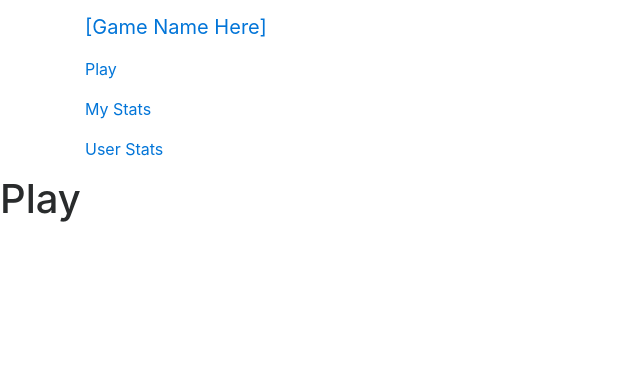
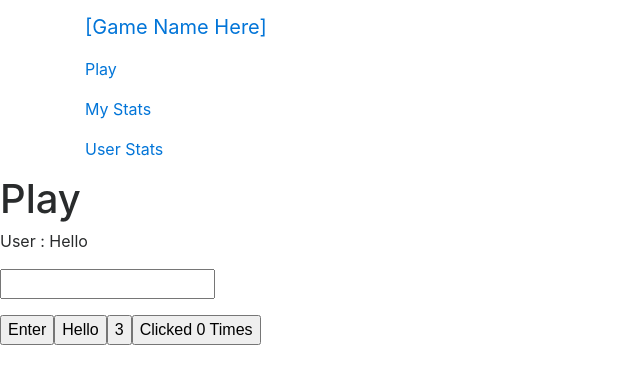
Before and after one commit to Clevis-254/game, a React (Vite) app: page / in a window 1280 px wide. Shown: the top 384 px of the page, without its empty margins (0-640 px from the left). Built offline with nearby package versions, Linux system fonts and the light colour scheme; the HTML template or start-up script is replaced by a standard one.

Commit message:
added console.jsx, test buttons and field

```diff
--- a/src/Banner.jsx
+++ b/src/Banner.jsx
@@ -1,4 +1,4 @@
-import React from 'react';
+// import React from 'react';
 
 export function Banner(){
     return(
--- /dev/null
+++ b/src/Console.jsx
@@ -0,0 +1,38 @@
+// import React from 'react'
+import { useState } from 'react'
+
+export function Console() {
+
+    const [consoleText, setConsoleText] = useState("Hello")
+
+    function enter_clicked() {
+        console.log("TEST")
+    }
+
+    console.log("test2")
+
+    function handleClick() {
+        setCountButton(countButton + 1)
+    }
+
+    const [countButton, setCountButton] = useState(0)
+
+    return (
+        <>
+
+            <p>User : {consoleText}</p>
+            <form>
+                <input type="text" name="console_input"/>
+
+            </form>
+            <button onClick={enter_clicked} type="button" id="enter_button">Enter</button>
+            <button onClick={() => setConsoleText((consoleText) => "ERM")} type="button">{consoleText}</button>
+            <button onClick={() => alert("HELP ME")} type="button">3</button>
+            <button onClick={handleClick}>
+                Clicked {countButton} Times
+            </button>
+        </>
+    )
+}
+
+export default Console;
--- a/src/app.jsx
+++ b/src/app.jsx
@@ -1,14 +1,18 @@
-import React from "react"
+// import React from "react"
 import { Banner } from "./Banner"
 import { Play } from "./Play"
+import { Console } from "./Console"
 
 const App = () => {
-  return (
-    <>
-        <Banner />
-        <Play />
-    </>
-  )
+
+    return (
+        <>
+            <Banner/>
+            <Play/>
+            <Console/>
+
+        </>
+    )
 }
 
 export default App
```
Also changed, not shown: 1 other file (tests, documents, lock files or other folders).
